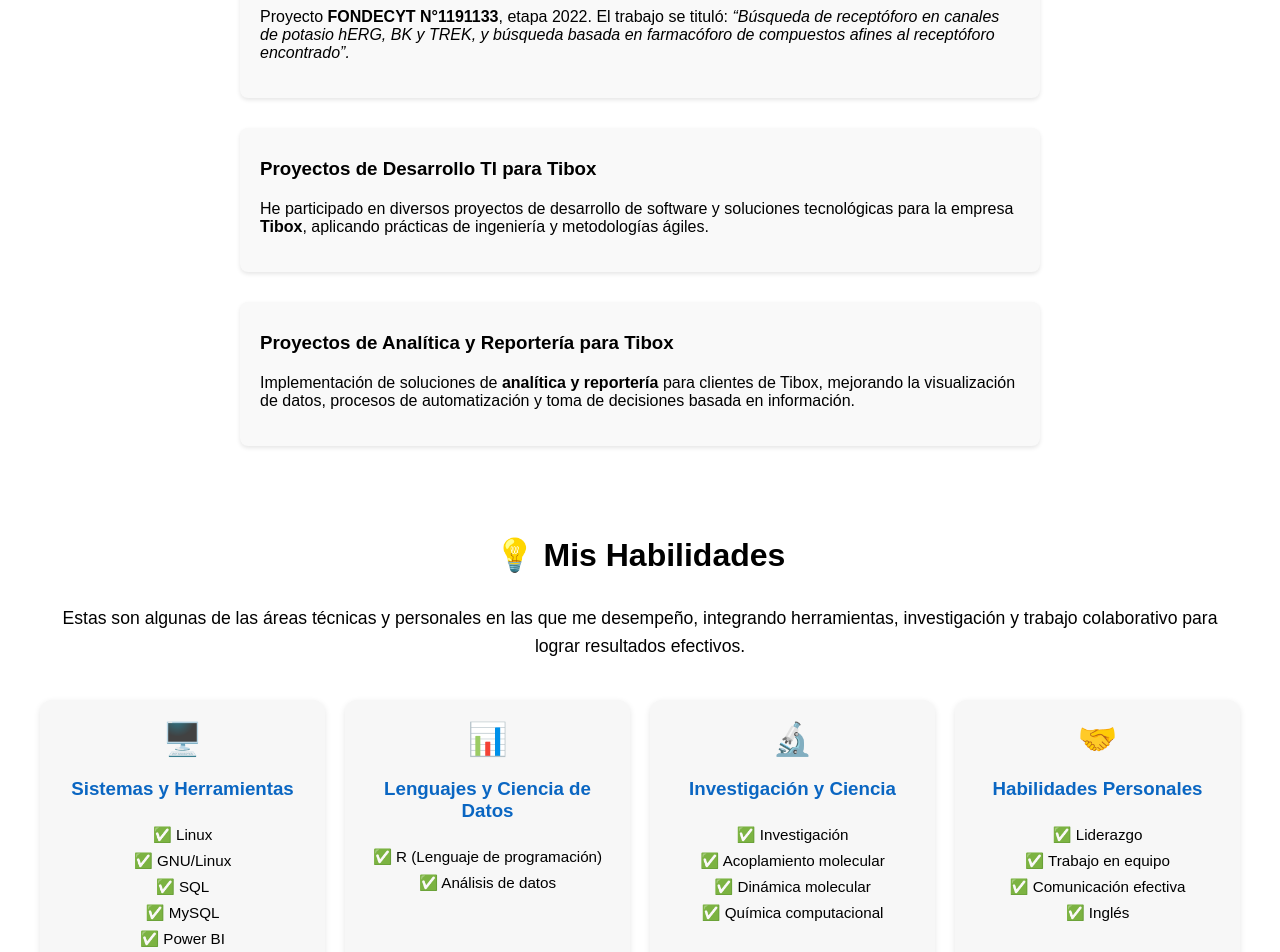
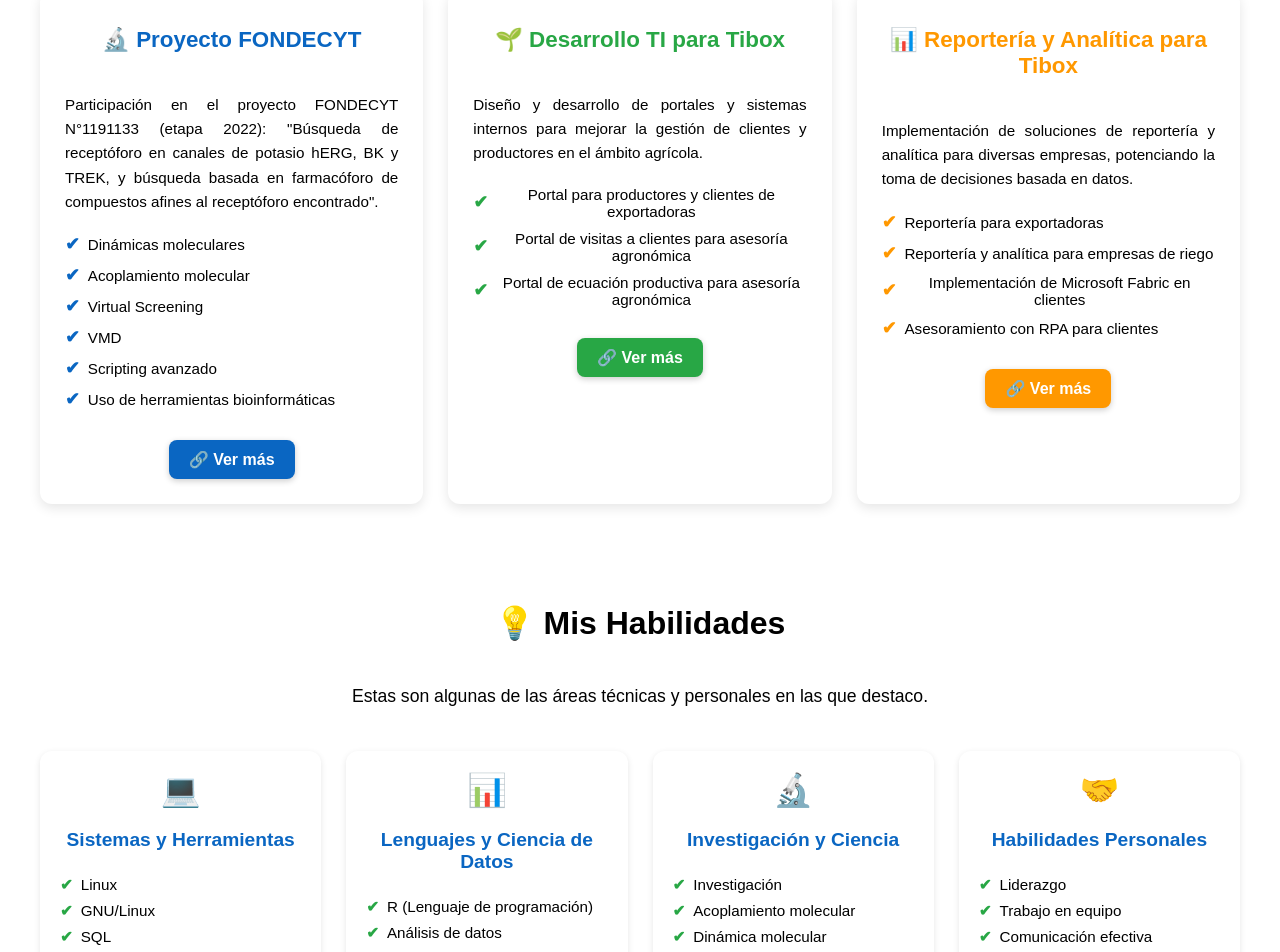
Before and after one commit to MarceloAraneda26/Portafolio-Inicial, a React (Vite) app: page / in a window 1280 px wide. Shown: the part 1120-2072 px from the top of the page. Built offline with nearby package versions, Linux system fonts and the light colour scheme.

Commit message:
Actualizo 1

```diff
--- a/src/components/Contact.jsx
+++ b/src/components/Contact.jsx
@@ -107,110 +107,138 @@ export default function Contact() {
       </div>
 
       {/* Sección de lugares donde he trabajado */}
+     <section
+  style={{
+    marginTop: "50px",
+    textAlign: "center",
+  }}
+>
+  <h3 style={{ fontSize: "1.4rem", marginBottom: "30px" }}>🏢 He trabajado en:</h3>
+
   <div
     style={{
-          marginTop: "50px",
+      display: "grid",
+      gridTemplateColumns: "repeat(auto-fit, minmax(220px, 1fr))",
+      gap: "20px",
+      justifyItems: "center",
     }}
   >
-        <h3 style={{ marginBottom: "20px" }}>🏢 He trabajado en:</h3>
-        <div
-          style={{
-            display: "flex",
-            justifyContent: "center",
-            gap: "30px",
-            flexWrap: "wrap",
-          }}
-        >
-          {/* Tarjeta 1 */}
+    {/* Universidad de Talca */}
     <a
-            href="https://www.utalca.cl"
+      href="https://www.utalca.cl/"
       target="_blank"
       rel="noopener noreferrer"
       style={{
-              width: "200px",
+        backgroundColor: "##f2f3f4",
+        borderRadius: "12px",
+        padding: "20px",
+        boxShadow: "0 2px 6px rgba(0,0,0,0.1)",
         textDecoration: "none",
-              color: "#333",
-              backgroundColor: "#fff",
-              borderRadius: "10px",
-              boxShadow: "0 2px 6px rgba(0,0,0,0.1)",
-              padding: "20px",
+        color: "#000",
         display: "flex",
         flexDirection: "column",
         alignItems: "center",
-              transition: "transform 0.2s ease",
+        justifyContent: "center",
+        height: "180px",
+        width: "100%",
+        maxWidth: "250px",
+        transition: "transform 0.3s ease, box-shadow 0.3s ease",
       }}
-            onMouseOver={(e) => (e.currentTarget.style.transform = "scale(1.05)")}
-            onMouseOut={(e) => (e.currentTarget.style.transform = "scale(1)")}
+      onMouseOver={(e) => {
+        e.currentTarget.style.transform = "translateY(-6px)";
+        e.currentTarget.style.boxShadow = "0 8px 20px rgba(0,0,0,0.15)";
+      }}
+      onMouseOut={(e) => {
+        e.currentTarget.style.transform = "translateY(0)";
+        e.currentTarget.style.boxShadow = "0 2px 6px rgba(0,0,0,0.1)";
+      }}
     >
       <img
         src="/utalca-logo.png"
         alt="Universidad de Talca"
-              style={{ width: "100px", height: "auto", marginBottom: "15px" }}
+        style={{ maxHeight: "80px", objectFit: "contain", marginBottom: "15px" }}
       />
-            <span style={{ fontWeight: "bold", textAlign: "center" }}>
-              Universidad de Talca
-            </span>
+      <span style={{ fontWeight: "bold" }}>Universidad de Talca</span>
     </a>
 
-          {/* Tarjeta 2 */}
+    {/* CBSM */}
     <a
       href="https://cbsm.utalca.cl/"
       target="_blank"
       rel="noopener noreferrer"
       style={{
-              width: "200px",
+        backgroundColor: "##f2f3f4",
+        borderRadius: "12px",
+        padding: "20px",
+        boxShadow: "0 2px 6px rgba(0,0,0,0.1)",
         textDecoration: "none",
-              color: "#333",
-              backgroundColor: "#fff",
-              borderRadius: "10px",
-              boxShadow: "0 2px 6px rgba(0,0,0,0.1)",
-              padding: "20px",
+        color: "#000",
         display: "flex",
         flexDirection: "column",
         alignItems: "center",
-              transition: "transform 0.2s ease",
+        justifyContent: "center",
+        height: "180px",
+        width: "100%",
+        maxWidth: "250px",
+        transition: "transform 0.3s ease, box-shadow 0.3s ease",
       }}
-            onMouseOver={(e) => (e.currentTarget.style.transform = "scale(1.05)")}
-            onMouseOut={(e) => (e.currentTarget.style.transform = "scale(1)")}
+      onMouseOver={(e) => {
+        e.currentTarget.style.transform = "translateY(-6px)";
+        e.currentTarget.style.boxShadow = "0 8px 20px rgba(0,0,0,0.15)";
+      }}
+      onMouseOut={(e) => {
+        e.currentTarget.style.transform = "translateY(0)";
+        e.currentTarget.style.boxShadow = "0 2px 6px rgba(0,0,0,0.1)";
+      }}
     >
       <img
         src="/cbsm-logo.png"
         alt="CBSM"
-              style={{ width: "100px", height: "auto", marginBottom: "15px" }}
+        style={{ maxHeight: "80px", objectFit: "contain", marginBottom: "15px" }}
       />
-            <span style={{ fontWeight: "bold", textAlign: "center" }}>CBSM</span>
+      <span style={{ fontWeight: "bold" }}>CBSM</span>
     </a>
 
-          {/* Tarjeta 3 */}
+    {/* Tibox */}
     <a
-            href="https://tibox.cl"
+      href="https://tibox.cl/"
       target="_blank"
       rel="noopener noreferrer"
       style={{
-              width: "200px",
+        backgroundColor: "##f2f3f4",
+        borderRadius: "12px",
+        padding: "20px",
+        boxShadow: "0 2px 6px rgba(0,0,0,0.1)",
         textDecoration: "none",
-              color: "#333",
-              backgroundColor: "#fff",
-              borderRadius: "10px",
-              boxShadow: "0 2px 6px rgba(0,0,0,0.1)",
-              padding: "20px",
+        color: "#000",
         display: "flex",
         flexDirection: "column",
         alignItems: "center",
-              transition: "transform 0.2s ease",
+        justifyContent: "center",
+        height: "180px",
+        width: "100%",
+        maxWidth: "250px",
+        transition: "transform 0.3s ease, box-shadow 0.3s ease",
       }}
-            onMouseOver={(e) => (e.currentTarget.style.transform = "scale(1.05)")}
-            onMouseOut={(e) => (e.currentTarget.style.transform = "scale(1)")}
+      onMouseOver={(e) => {
+        e.currentTarget.style.transform = "translateY(-6px)";
+        e.currentTarget.style.boxShadow = "0 8px 20px rgba(0,0,0,0.15)";
+      }}
+      onMouseOut={(e) => {
+        e.currentTarget.style.transform = "translateY(0)";
+        e.currentTarget.style.boxShadow = "0 2px 6px rgba(0,0,0,0.1)";
+      }}
     >
       <img
         src="/tibox-logo.png"
         alt="Tibox"
-              style={{ width: "100px", height: "auto", marginBottom: "15px" }}
+        style={{ maxHeight: "80px", objectFit: "contain", marginBottom: "15px" }}
       />
-            <span style={{ fontWeight: "bold", textAlign: "center" }}>Tibox</span>
+      <span style={{ fontWeight: "bold" }}>Tibox</span>
     </a>
   </div>
-      </div>
+</section>
+
     </section>
   );
 }
--- a/src/components/Habilidades.jsx
+++ b/src/components/Habilidades.jsx
@@ -2,6 +2,7 @@ export default function Habilidades() {
   const habilidades = [
     {
       categoria: "Sistemas y Herramientas",
+      icon: "💻",
       items: [
         "Linux",
         "GNU/Linux",
@@ -14,32 +15,26 @@ export default function Habilidades() {
         "Loop",
         "Azure",
       ],
-      icon: "🖥️",
     },
     {
       categoria: "Lenguajes y Ciencia de Datos",
+      icon: "📊",
       items: ["R (Lenguaje de programación)", "Análisis de datos"],
-      icon: "📊",
     },
     {
       categoria: "Investigación y Ciencia",
+      icon: "🔬",
       items: [
         "Investigación",
         "Acoplamiento molecular",
         "Dinámica molecular",
         "Química computacional",
       ],
-      icon: "🔬",
     },
     {
       categoria: "Habilidades Personales",
-      items: [
-        "Liderazgo",
-        "Trabajo en equipo",
-        "Comunicación efectiva",
-        "Inglés",
-      ],
       icon: "🤝",
+      items: ["Liderazgo", "Trabajo en equipo", "Comunicación efectiva", "Inglés"],
     },
   ];
 
@@ -47,46 +42,78 @@ export default function Habilidades() {
     <section
       id="habilidades"
       style={{
-        padding: "40px",
+        padding: "40px 20px",
         maxWidth: "1200px",
         margin: "0 auto",
         textAlign: "center",
       }}
     >
-      <h2 style={{ fontSize: "2rem", marginBottom: "20px" }}>💡 Mis Habilidades</h2>
-      <p style={{ marginBottom: "40px", fontSize: "1.1rem", lineHeight: "1.6" }}>
-        Estas son algunas de las áreas técnicas y personales en las que me desempeño,
-        integrando herramientas, investigación y trabajo colaborativo para lograr
-        resultados efectivos.
+      <h2 style={{ fontSize: "2rem", marginBottom: "30px" }}>💡 Mis Habilidades</h2>
+      <p style={{ fontSize: "1.1rem", marginBottom: "40px", lineHeight: "1.6" }}>
+        Estas son algunas de las áreas técnicas y personales en las que destaco.
       </p>
 
       <div
         style={{
           display: "grid",
           gridTemplateColumns: "repeat(auto-fit, minmax(250px, 1fr))",
-          gap: "20px",
+          gap: "25px",
         }}
       >
         {habilidades.map((grupo) => (
           <div
             key={grupo.categoria}
             style={{
-              backgroundColor: "#f7f7f7",
-              padding: "20px",
+              backgroundColor: "#fff",
               borderRadius: "12px",
               boxShadow: "0 2px 6px rgba(0,0,0,0.1)",
-              textAlign: "center",
-              transition: "transform 0.2s",
+              padding: "20px",
+              display: "flex",
+              flexDirection: "column",
+              alignItems: "center",
+              justifyContent: "flex-start",
+              minHeight: "300px", // 👈 fuerza misma altura aproximada
             }}
-            onMouseOver={(e) => (e.currentTarget.style.transform = "scale(1.03)")}
-            onMouseOut={(e) => (e.currentTarget.style.transform = "scale(1)")}
           >
             <div style={{ fontSize: "2rem", marginBottom: "10px" }}>{grupo.icon}</div>
-            <h3 style={{ marginBottom: "15px", color: "#0A66C2" }}>{grupo.categoria}</h3>
-            <ul style={{ listStyle: "none", padding: 0 }}>
+            <h3
+              style={{
+                color: "#0A66C2",
+                marginBottom: "15px",
+                fontSize: "1.2rem",
+              }}
+            >
+              {grupo.categoria}
+            </h3>
+            <ul
+              style={{
+                listStyle: "none",
+                padding: 0,
+                margin: 0,
+                textAlign: "left",
+                width: "100%",
+              }}
+            >
               {grupo.items.map((item) => (
-                <li key={item} style={{ marginBottom: "8px", fontSize: "0.95rem" }}>
-                  ✅ {item}
+                <li
+                  key={item}
+                  style={{
+                    marginBottom: "8px",
+                    display: "flex",
+                    alignItems: "center",
+                    fontSize: "0.95rem",
+                  }}
+                >
+                  <span
+                    style={{
+                      color: "#28a745",
+                      fontWeight: "bold",
+                      marginRight: "8px",
+                    }}
+                  >
+                    ✔
+                  </span>
+                  {item}
                 </li>
               ))}
             </ul>
--- a/src/components/Projects.jsx
+++ b/src/components/Projects.jsx
@@ -1,78 +1,161 @@
 export default function Projects() {
+  const proyectos = [
+    {
+      titulo: "🔬 Proyecto FONDECYT",
+      descripcion:
+        "Participación en el proyecto FONDECYT N°1191133 (etapa 2022): \"Búsqueda de receptóforo en canales de potasio hERG, BK y TREK, y búsqueda basada en farmacóforo de compuestos afines al receptóforo encontrado\".",
+      detalles: [
+        "Dinámicas moleculares",
+        "Acoplamiento molecular",
+        "Virtual Screening",
+        "VMD",
+        "Scripting avanzado",
+        "Uso de herramientas bioinformáticas",
+      ],
+      color: "#0A66C2",
+      link: "https://cbsm.utalca.cl/wendylab/",
+    },
+    {
+      titulo: "🌱 Desarrollo TI para Tibox",
+      descripcion:
+        "Diseño y desarrollo de portales y sistemas internos para mejorar la gestión de clientes y productores en el ámbito agrícola.",
+      detalles: [
+        "Portal para productores y clientes de exportadoras",
+        "Portal de visitas a clientes para asesoría agronómica",
+        "Portal de ecuación productiva para asesoría agronómica",
+      ],
+      color: "#28a745",
+      link: "https://www.tibox.cl/desarrollo-de-aplicaciones-a-medida/",
+    },
+    {
+      titulo: "📊 Reportería y Analítica para Tibox",
+      descripcion:
+        "Implementación de soluciones de reportería y analítica para diversas empresas, potenciando la toma de decisiones basada en datos.",
+      detalles: [
+        "Reportería para exportadoras",
+        "Reportería y analítica para empresas de riego",
+        "Implementación de Microsoft Fabric en clientes",
+        "Asesoramiento con RPA para clientes",
+      ],
+      color: "#ff9800",
+      link: "https://www.tibox.cl/reportes-en-power-bi/",
+    },
+  ];
+
   return (
     <section
       id="projects"
       style={{
-        padding: "40px",
+        padding: "50px 20px",
+        maxWidth: "1200px",
+        margin: "0 auto",
         textAlign: "center",
-        maxWidth: "800px",
-        margin: "0 auto",
       }}
     >
-      <h2>Proyectos</h2>
-      <p style={{ lineHeight: "1.6", marginTop: "20px" }}>
-        He trabajado en proyectos de diferentes disciplinas, integrando mis habilidades en
-        bioinformática, tecnología y análisis de datos.
+      <h2 style={{ fontSize: "2rem", marginBottom: "30px" }}>🚀 Mis Proyectos Destacados</h2>
+      <p style={{ fontSize: "1.1rem", marginBottom: "50px", lineHeight: "1.6" }}>
+        A continuación puedes explorar algunos de los proyectos más relevantes en los que he
+        participado. Cada uno destaca mi experiencia técnica y mi capacidad para liderar y
+        colaborar en equipos multidisciplinarios.
       </p>
 
-      {/* Proyecto FONDECYT */}
       <div
         style={{
-          marginTop: "30px",
-          textAlign: "left",
-          backgroundColor: "#f9f9f9",
-          padding: "20px",
-          borderRadius: "8px",
-          boxShadow: "0 2px 4px rgba(0,0,0,0.1)",
+          display: "grid",
+          gridTemplateColumns: "repeat(auto-fit, minmax(300px, 1fr))",
+          gap: "25px",
         }}
       >
-        <h3>Proyecto FONDECYT</h3>
-        <p style={{ marginTop: "10px" }}>
-          Proyecto <strong>FONDECYT N°1191133</strong>, etapa 2022. El trabajo se tituló:
-          <em>
-            {" "}
-            “Búsqueda de receptóforo en canales de potasio hERG, BK y TREK, y búsqueda
-            basada en farmacóforo de compuestos afines al receptóforo encontrado”.
-          </em>
-        </p>
-      </div>
-
-      {/* Proyecto Desarrollo TI para Tibox */}
+        {proyectos.map((proyecto) => (
           <div
+            key={proyecto.titulo}
             style={{
-          marginTop: "30px",
-          textAlign: "left",
-          backgroundColor: "#f9f9f9",
-          padding: "20px",
-          borderRadius: "8px",
-          boxShadow: "0 2px 4px rgba(0,0,0,0.1)",
+              backgroundColor: "#fff",
+              borderRadius: "12px",
+              boxShadow: "0 4px 12px rgba(0,0,0,0.1)",
+              padding: "25px",
+              display: "flex",
+              flexDirection: "column",
+              alignItems: "center",
+              transition: "transform 0.3s, box-shadow 0.3s",
+            }}
+            onMouseOver={(e) => {
+              e.currentTarget.style.transform = "translateY(-5px)";
+              e.currentTarget.style.boxShadow = "0 8px 20px rgba(0,0,0,0.15)";
+            }}
+            onMouseOut={(e) => {
+              e.currentTarget.style.transform = "translateY(0)";
+              e.currentTarget.style.boxShadow = "0 4px 12px rgba(0,0,0,0.1)";
             }}
           >
-        <h3>Proyectos de Desarrollo TI para Tibox</h3>
-        <p style={{ marginTop: "10px" }}>
-          He participado en diversos proyectos de desarrollo de software y soluciones
-          tecnológicas para la empresa <strong>Tibox</strong>, aplicando prácticas de
-          ingeniería y metodologías ágiles.
-        </p>
-      </div>
-
-      {/* Proyecto Analítica y Reportería para Tibox */}
-      <div
+            <h3
               style={{
-          marginTop: "30px",
-          textAlign: "left",
-          backgroundColor: "#f9f9f9",
-          padding: "20px",
-          borderRadius: "8px",
-          boxShadow: "0 2px 4px rgba(0,0,0,0.1)",
+                color: proyecto.color,
+                fontSize: "1.4rem",
+                marginBottom: "15px",
               }}
             >
-        <h3>Proyectos de Analítica y Reportería para Tibox</h3>
-        <p style={{ marginTop: "10px" }}>
-          Implementación de soluciones de <strong>analítica y reportería</strong> para
-          clientes de Tibox, mejorando la visualización de datos, procesos de
-          automatización y toma de decisiones basada en información.
+              {proyecto.titulo}
+            </h3>
+            <p
+              style={{
+                fontSize: "0.95rem",
+                marginBottom: "20px",
+                lineHeight: "1.6",
+                textAlign: "justify",
+              }}
+            >
+              {proyecto.descripcion}
             </p>
+            <ul style={{ listStyle: "none", padding: 0, margin: 0, width: "100%" }}>
+              {proyecto.detalles.map((detalle) => (
+                <li
+                  key={detalle}
+                  style={{
+                    marginBottom: "10px",
+                    display: "flex",
+                    alignItems: "center",
+                    fontSize: "0.95rem",
+                  }}
+                >
+                  <span
+                    style={{
+                      color: proyecto.color,
+                      fontWeight: "bold",
+                      marginRight: "8px",
+                      fontSize: "1.1rem",
+                    }}
+                  >
+                    ✔
+                  </span>
+                  {detalle}
+                </li>
+              ))}
+            </ul>
+
+            {/* Botón para el link */}
+            <a
+              href={proyecto.link}
+              target="_blank"
+              rel="noopener noreferrer"
+              style={{
+                marginTop: "20px",
+                padding: "10px 20px",
+                backgroundColor: proyecto.color,
+                color: "#fff",
+                fontWeight: "bold",
+                textDecoration: "none",
+                borderRadius: "8px",
+                boxShadow: "0 2px 6px rgba(0,0,0,0.2)",
+                transition: "background-color 0.3s",
+              }}
+              onMouseOver={(e) => (e.currentTarget.style.backgroundColor = "#222")}
+              onMouseOut={(e) => (e.currentTarget.style.backgroundColor = proyecto.color)}
+            >
+              🔗 Ver más
+            </a>
+          </div>
+        ))}
       </div>
     </section>
   );
```
Also changed, not shown: public/tibox-logo.png. Lines whose indentation alone changed are shown as unchanged.
